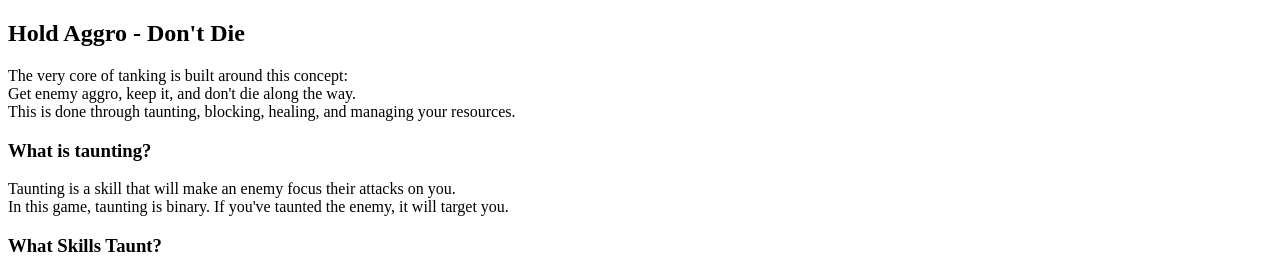
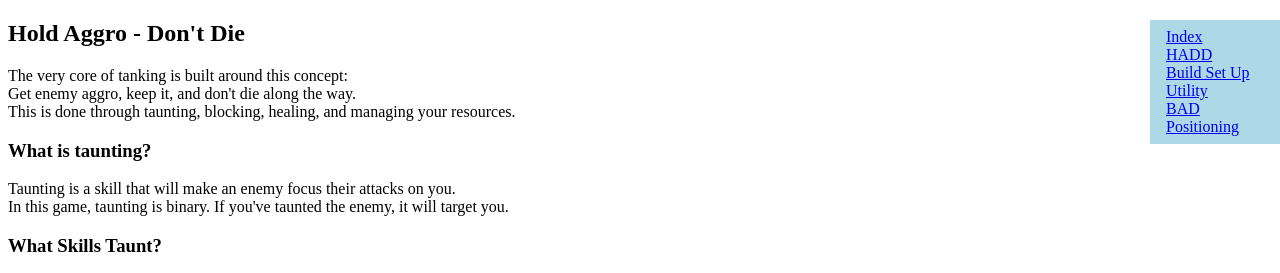
Before and after one commit to EShahan/html-me-something-ES, a website: page DontDie.html in a window 1280 px wide. Shown: the top 273 px of the page. Drawn offline with Linux system fonts and the light colour scheme.

Commit message:
Added Navigation Sidebar

```diff
--- a/DontDie.html
+++ b/DontDie.html
@@ -5,6 +5,14 @@
         <link rel = "stylesheet" type = "text/css" href = "styles.css"/>
         <script src = "scripts.js"></script>
     </header>
+    <div class="sidebar">
+        <a href="./index.html">Index</a><br>
+        <a href="./DontDie.html">HADD</a><br>
+        <a href="./Build.html">Build Set Up</a>
+        <a href="./Utility.html">Utility</a><br>
+        <a href="./Buffing.html">BAD</a><br>
+        <a href="./Positioning.html">Positioning</a>
+   </div>
     <body>
         <h2>Hold Aggro - Don't Die</h2>
         <p>
--- a/styles.css
+++ b/styles.css
@@ -2,3 +2,17 @@
     position: absolute;
     bottom: 0;
 }
+
+.sidebar {
+    padding: 8px 0;
+    background-color: lightblue;
+    position: fixed;
+    width: 130px;
+    top: 20px;
+    right: 0;
+    overflow-x: hidden;
+}
+
+.sidebar a {
+    padding: 6px 8px 6px 16px;
+}
```
Also changed, not shown: Buffing.html (+8 -0 lines), Build.html (+8 -0 lines), Positioning.html (+8 -0 lines), Utility.html (+8 -0 lines), index.html (+8 -0 lines).
